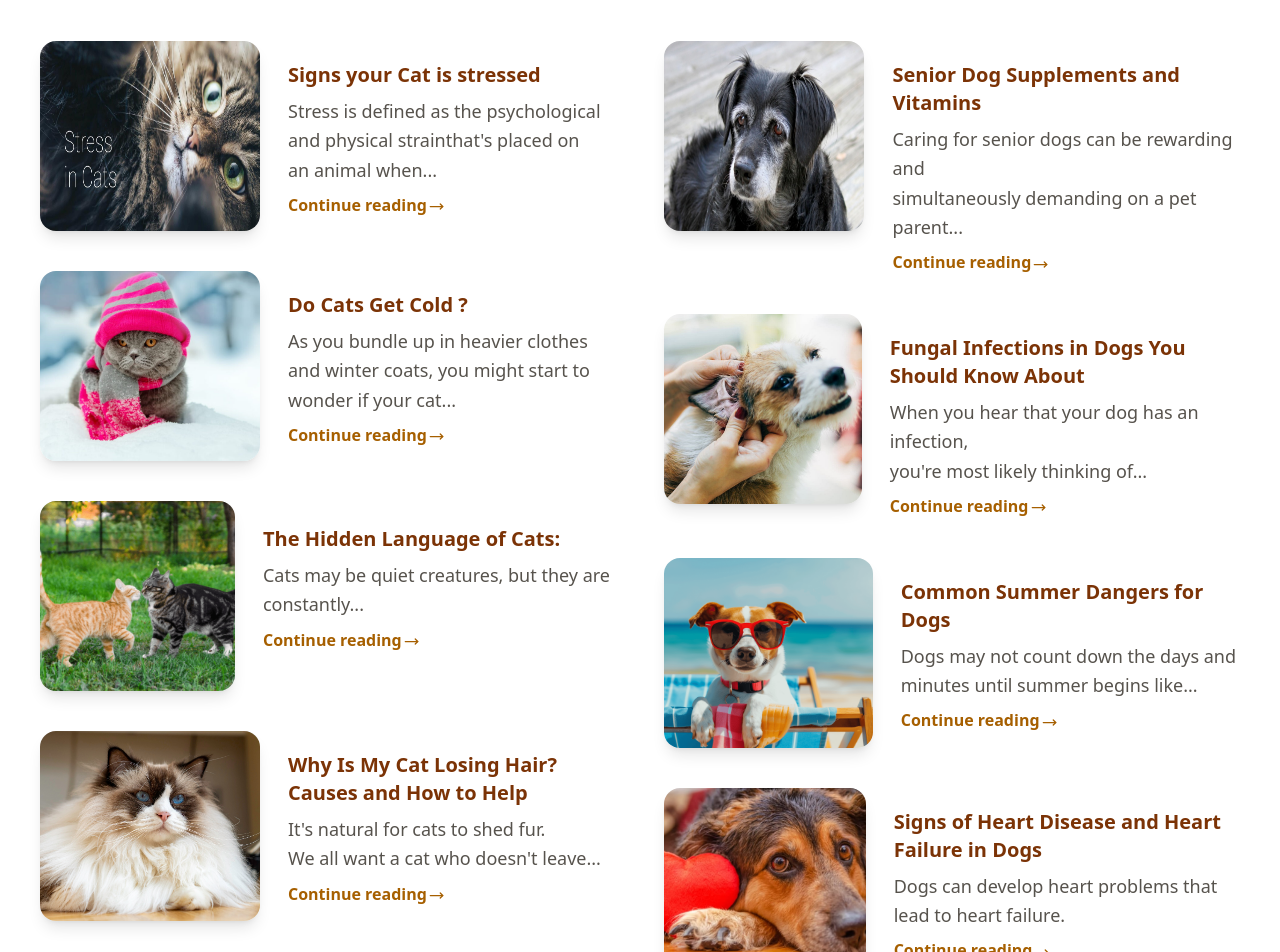
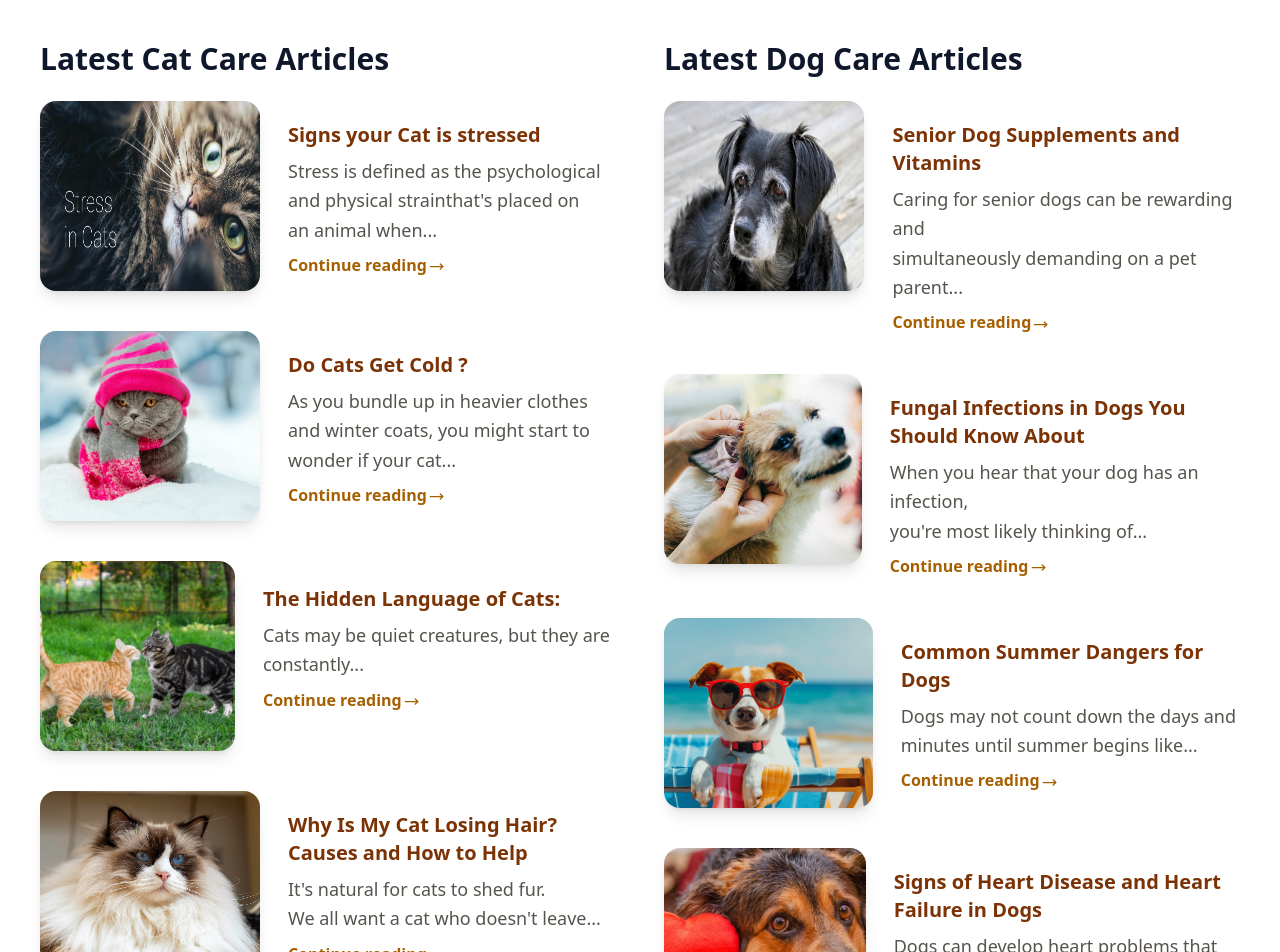
Before and after one commit to Rajabenamor/petHealth, a Next.js app: page / in a window 1280 px wide. Shown: the part 960-1912 px from the top of the page. Built offline with nearby package versions, Linux system fonts and the light colour scheme.

Commit message:
Strive AI SEO Fix: Ensure H1 Tags Exist

```diff
--- a/src/app/page.tsx
+++ b/src/app/page.tsx
@@ -78,6 +78,7 @@ export default function home() {
 
       <div className="grid grid-cols-1 lg:grid-cols-2 gap-12 max-w-7xl mx-auto mt-16">
         <section className="space-y-10">
+          <h2 className="text-3xl font-bold text-slate-900 mb-6">Latest Cat Care Articles</h2>
           {/* Article 1 */}
           <div className="flex flex-col md:flex-row items-center md:items-start">
             <div className="relative w-[220px] h-[190px] rounded-2xl overflow-hidden shadow-lg">
@@ -89,9 +90,9 @@ export default function home() {
               />
             </div>
             <div className="mt-4 ml-10 md:mt-5 md:ml-7">
-              <h2 className="text-xl font-bold text-amber-900 mb-2">
+              <h3 className="text-xl font-bold text-amber-900 mb-2">
                 Signs your Cat is stressed
-              </h2>
+              </h3>
               <p className="text-stone-600 text-lg leading-relaxed">
                 Stress is defined as the psychological
                 <br /> and physical strainthat's placed on
@@ -119,9 +120,9 @@ export default function home() {
               />
             </div>
             <div className="mt-4 ml-10 md:mt-5 md:ml-7">
-              <h2 className="text-xl font-bold text-amber-900 mb-2">
+              <h3 className="text-xl font-bold text-amber-900 mb-2">
                 Do Cats Get Cold ?
-              </h2>
+              </h3>
               <p className="text-stone-600 text-lg leading-relaxed">
                 As you bundle up in heavier clothes
                 <br /> and winter coats, you might start to
@@ -149,9 +150,9 @@ export default function home() {
               />
             </div>
             <div className="mt-5 ml-10 md:mt-6 md:ml-7">
-              <h2 className="text-xl font-bold text-amber-900 mb-2">
+              <h3 className="text-xl font-bold text-amber-900 mb-2">
                 The Hidden Language of Cats:
-              </h2>
+              </h3>
               <p className="text-stone-600 text-lg leading-relaxed">
                 Cats may be quiet creatures, but they are constantly...
 
@@ -177,10 +178,10 @@ export default function home() {
               />
             </div>
             <div className="mt-4 ml-10 md:mt-5 md:ml-7">
-              <h2 className="text-xl font-bold text-amber-900 mb-2">
+              <h3 className="text-xl font-bold text-amber-900 mb-2">
                 Why Is My Cat Losing Hair?
                 <br /> Causes and How to Help
-              </h2>
+              </h3>
               <p className="text-stone-600 text-lg leading-relaxed">
                 It&apos;s natural for cats to shed fur.
                 <br /> We all want a cat who doesn&apos;t leave...
@@ -199,6 +200,7 @@ export default function home() {
 
         {/* dogs Articles */}
         <section className="space-y-10">
+          <h2 className="text-3xl font-bold text-slate-900 mb-6">Latest Dog Care Articles</h2>
           {/* Article 1 */}
           <div className="flex flex-col md:flex-row items-center md:items-start">
             <div className="relative w-[220px] h-[190px] rounded-2xl overflow-hidden shadow-lg">
@@ -210,9 +212,9 @@ export default function home() {
               />
             </div>
             <div className="mt-4 ml-10 md:mt-5 md:ml-7">
-              <h2 className="text-xl font-bold text-amber-900 mb-2">
+              <h3 className="text-xl font-bold text-amber-900 mb-2">
                 Senior Dog Supplements and Vitamins
-              </h2>
+              </h3>
               <p className="text-stone-600 text-lg leading-relaxed">
                 Caring for senior dogs can be rewarding and
                 <br />
@@ -240,9 +242,9 @@ export default function home() {
               />
             </div>
             <div className="mt-4 ml-10 md:mt-5 md:ml-7">
-              <h2 className="text-xl font-bold text-amber-900 mb-2">
+              <h3 className="text-xl font-bold text-amber-900 mb-2">
                 Fungal Infections in Dogs You Should Know About
-              </h2>
+              </h3>
               <p className="text-stone-600 text-lg leading-relaxed">
                 When you hear that your dog has an infection,
                 <br /> you&apos;re most likely thinking of...
@@ -269,9 +271,9 @@ export default function home() {
               />
             </div>
             <div className="mt-4 ml-10 md:mt-5 md:ml-7">
-              <h2 className="text-xl font-bold text-amber-900 mb-2">
+              <h3 className="text-xl font-bold text-amber-900 mb-2">
                 Common Summer Dangers for Dogs
-              </h2>
+              </h3>
               <p className="text-stone-600 text-lg leading-relaxed">
                 Dogs may not count down the days and<br/> minutes
                 until summer begins like...
@@ -297,9 +299,9 @@ export default function home() {
               />
             </div>
             <div className="mt-4 ml-10 md:mt-5 md:ml-7">
-              <h2 className="text-xl font-bold text-amber-900 mb-2">
+              <h3 className="text-xl font-bold text-amber-900 mb-2">
                 Signs of Heart Disease and Heart Failure in Dogs
-              </h2>
+              </h3>
               <p className="text-stone-600 text-lg leading-relaxed">
                 Dogs can develop heart problems that<br/> lead to heart failure.
 
```
